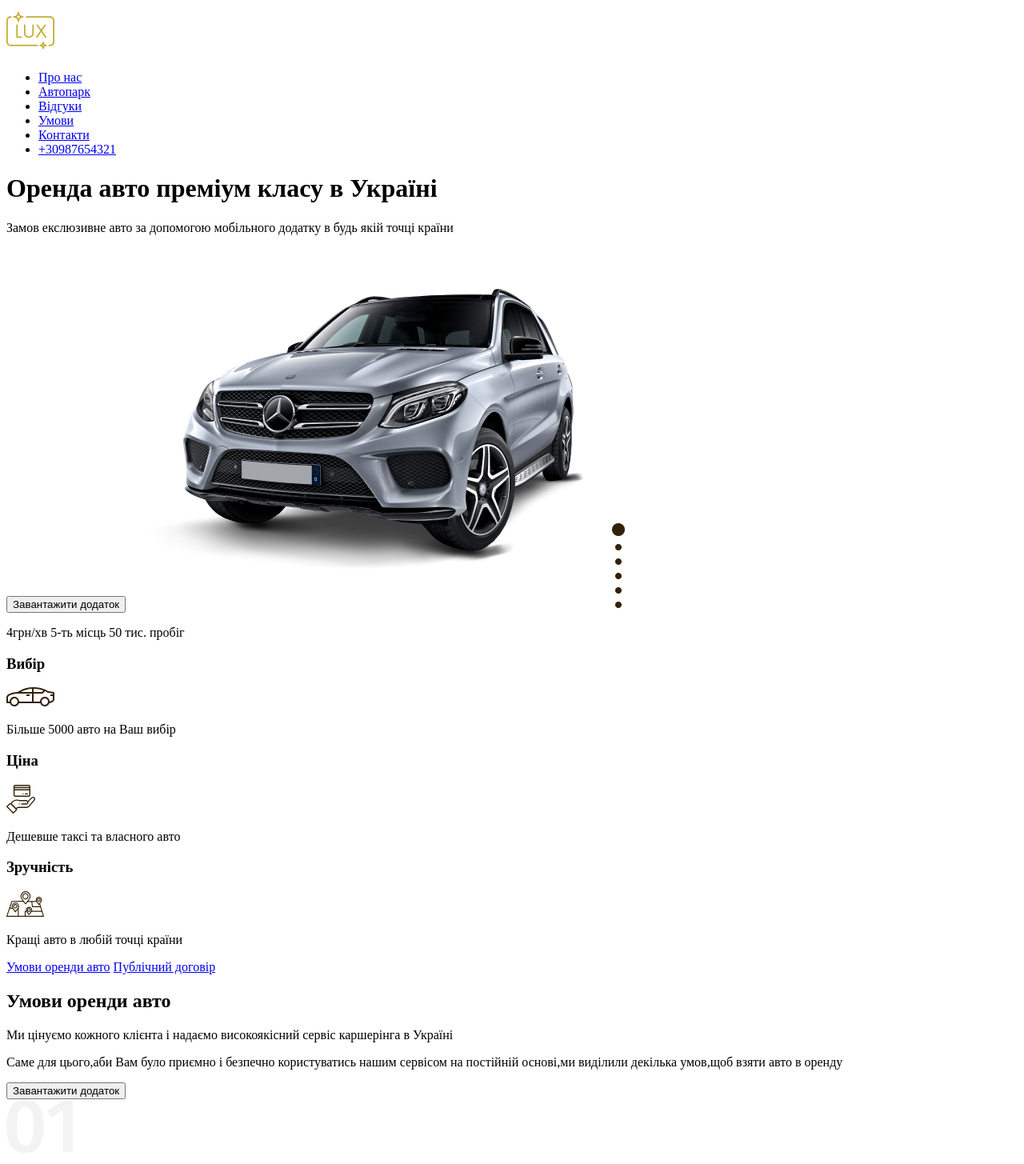
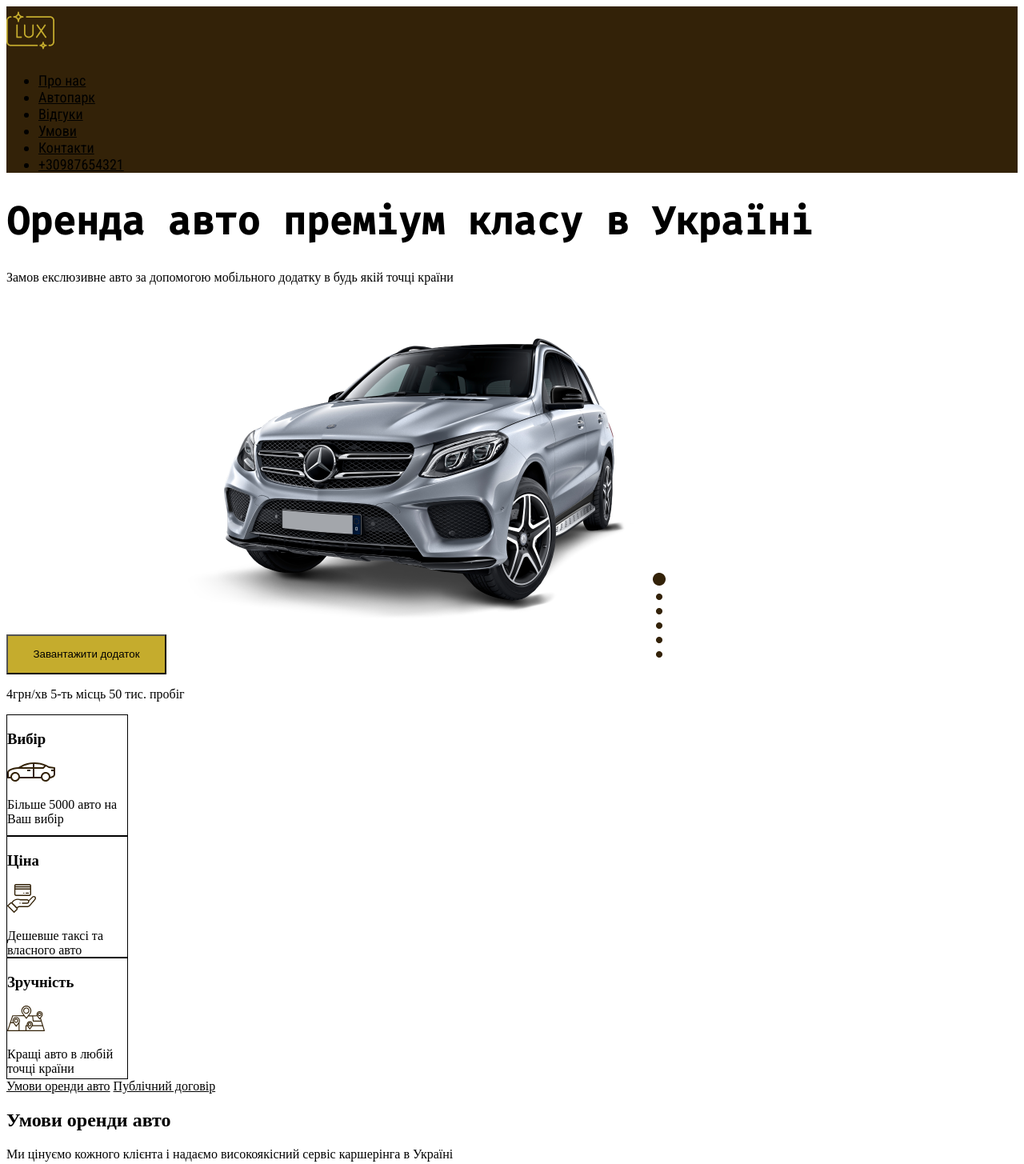
Before and after one commit to kynuk/homework2, a plain HTML site: page index.html in a window 1280 px wide. Shown: the top 1455 px of the page at 80% size. Drawn offline with Linux system fonts and the light colour scheme; files that its build step writes are made by us from their sources.

Commit message:
Sample code

```diff
--- /dev/null
+++ b/css/index.css
@@ -0,0 +1,41 @@
+@import url('https://fonts.googleapis.com/css2?family=Fira+Mono:wght@500&family=Fira+Sans:wght@500&family=Roboto+Condensed&display=swap');
+
+.logo {
+font-family: 'Roboto Condensed', sans-serif;
+font-size: 18px;
+background-color: rgba(51, 34, 8, 1);
+
+}
+#button {
+    height: 50px;
+    width: 200px;
+    background-color: rgba(197, 172, 45, 1);
+
+}
+a {
+    color: black;
+
+}
+h1 {
+    font-family: 'Fira Mono', monospace;
+    font-size: 48px;
+}
+
+.choise {
+    width: 150px;
+    height: 150px;
+    border: black solid 1px;
+}
+
+.reviews {
+    background-color: rgba(51, 34, 8, 1);
+    color: white;
+}
+
+
+
+footer {
+    font-family: 'Roboto Condensed', sans-serif;
+    font-size: 18px;
+    background-color: rgba(51, 34, 8, 1);
+}
--- a/index.html
+++ b/index.html
@@ -11,7 +11,7 @@
 <body>
     <header id="about-us">
         <nav>
-            <div class="logo"><img src="img/logo.png" alt="логотип"> </div>
+            <div class="logo"><img src="img/logo.png" alt="логотип">
             <ul class="menu">
                 <li><a href="#about_us">Про нас</a></li>
                 <li><a href="#cars">Автопарк</a></li>
@@ -20,6 +20,7 @@
                 <li><a href="#contacts">Контакти</a></li>
                 <li><a href="#phone">+30987654321</a></li>
             </ul>
+            </div>
         </nav>
         <div class="banner">
             <h1>Оренда авто преміум класу в Україні</h1>
@@ -30,19 +31,19 @@
             <p>4грн/хв 5-ть місць 50 тис. пробіг</p>
         </div>
         <nav>
-            <article>
+            <article class="choise">
                 <h3>Вибір</h3>
                 <img src="img/mini-car.svg" alt="маленька машина">
                 <p>Більше 5000 авто на Ваш вибір
                 </p>
             </article>
-            <article>
+            <article class="choise">
                 <h3>Ціна</h3>
                 <img src="img/card.svg" alt="банківська картка">
                 <p>Дешевше таксі та власного авто
                 </p>
             </article>
-            <article>
+            <article class="choise">
                 <h3>Зручність</h3>
                 <img src="img/map.svg" alt="міні мапа">
                 <p>Кращі авто в любій точці країни
@@ -105,8 +106,8 @@
             <h2 id="reviews">Відгуки</h2>
             <article>
                 <h3>Михайло,28 років</h3>
-                <p>Дуже радий,що ви є!Поки купити "Беху" можливості не має,зато взяти на прокат у Вас-Саме то!Таке
-                    враження,що в мене особистий велич езний автопарк елітних авто :)</p>
+                <p>Дуже радий,що ви є!Поки купити "Беху" можливості не має,зато взяти на прокат у Вас-саме то!Таке
+                    враження,що в мене особистий величезний автопарк елітних авто :)</p>
             </article>
             <article>
                 <h3>Інна,32років</h3>
```
Also changed, not shown: СSS/index.css (deleted).
